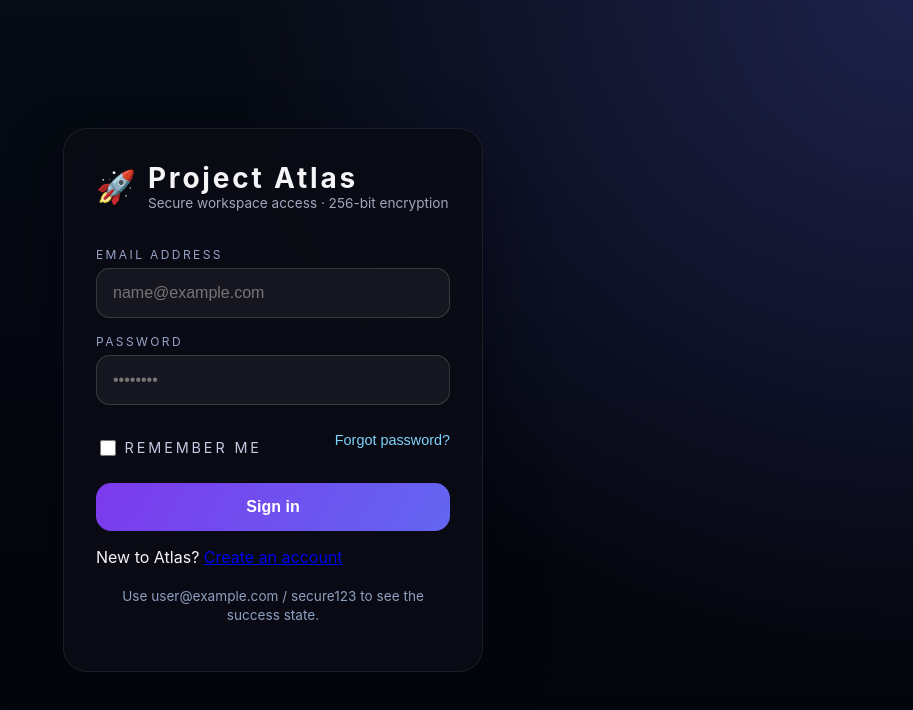
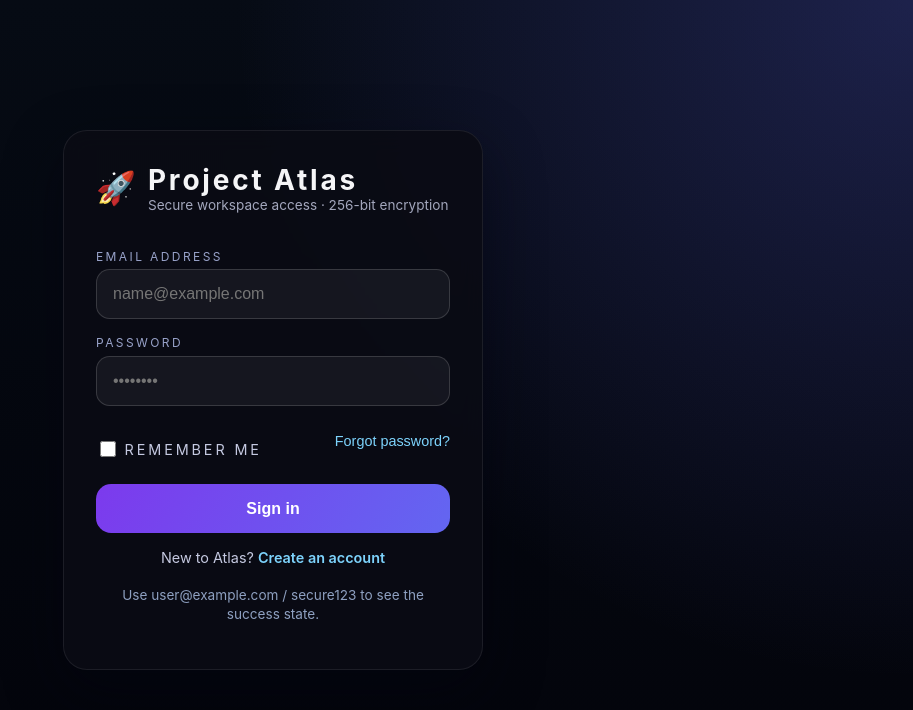
Before and after one commit to jigar-tecmantras/react-login-page, a React (Create React App) app in the folder frontend/: page /login in a window 1280 px wide. Shown: the top 710 px of the page, without its empty margins (367-1280 px from the left). Built offline with nearby package versions, Linux system fonts and the light colour scheme.

Commit message:
chore: add styles for auth switch and terms area

```diff
--- a/frontend/src/App.css
+++ b/frontend/src/App.css
@@ -57,7 +57,8 @@ label {
 }
 
 input[type='email'],
-input[type='password'] {
+input[type='password'],
+input[type='text'] {
   margin-top: 0.35rem;
   padding: 0.95rem 1rem;
   border-radius: 0.85rem;
@@ -177,6 +178,38 @@ input:focus {
   line-height: 1.4;
 }
 
+.auth-switch {
+  margin-top: 1rem;
+  font-size: 0.9rem;
+  text-align: center;
+  color: #c5c9e1;
+}
+
+.auth-switch a {
+  color: #7dd3fc;
+  text-decoration: none;
+  font-weight: 600;
+}
+
+.auth-switch a:hover {
+  text-decoration: underline;
+}
+
+.terms {
+  margin-top: 1rem;
+  font-size: 0.9rem;
+  color: #c5c9e1;
+}
+
+.terms a {
+  color: #7dd3fc;
+  font-weight: 600;
+}
+
+.terms a:hover {
+  text-decoration: underline;
+}
+
 @media (max-width: 480px) {
   .login-card {
     padding: 1.5rem;
```
